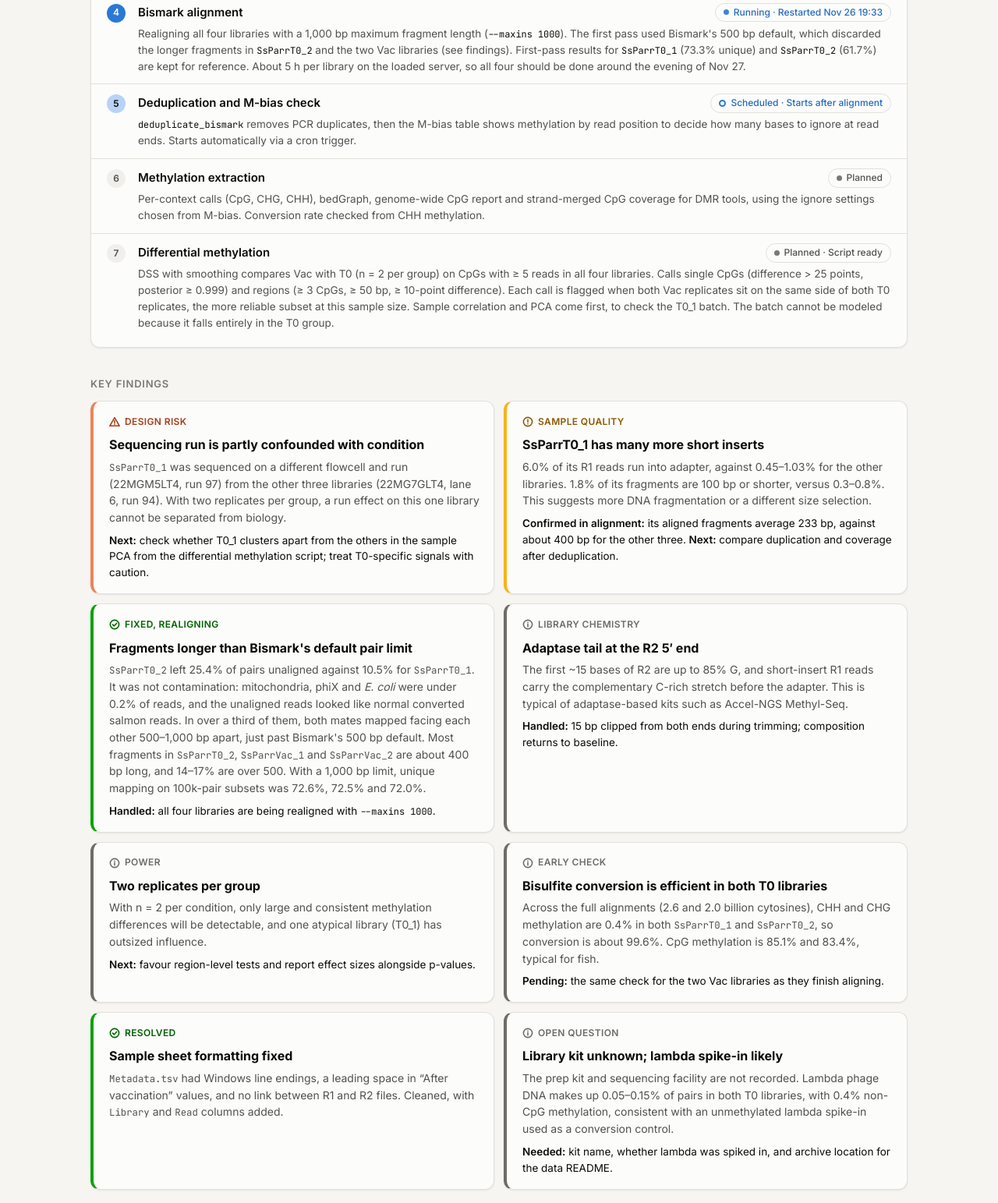
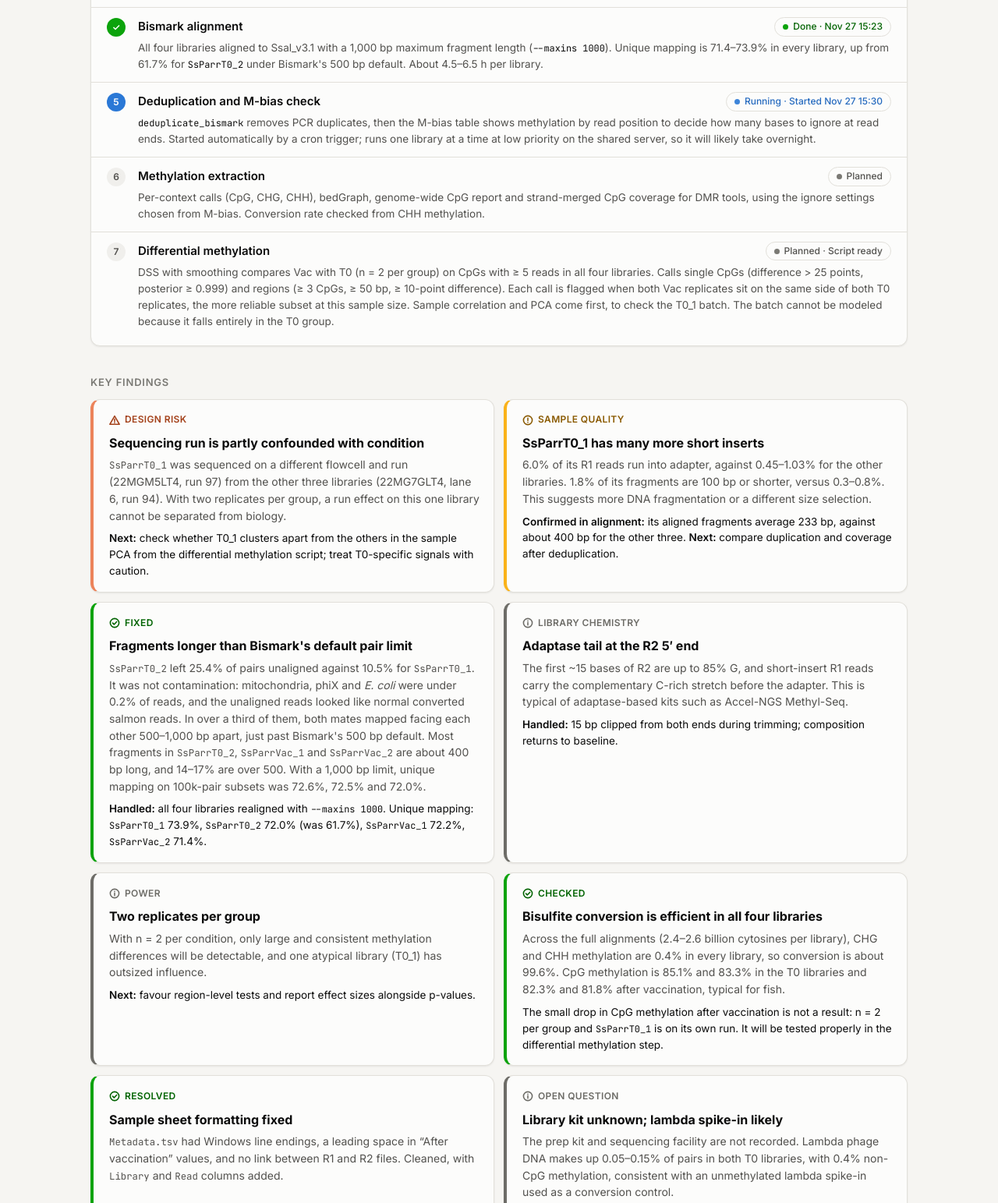
Before and after one commit to sr320/project-salmon-vaccine-wgbs, a plain HTML site: page docs/index.html in a window 1280 px wide. Shown: the part 678-2221 px from the top of the page at 78% size. Drawn offline with Linux system fonts and the light colour scheme.

Commit message:
Dashboard: alignment done for all four libraries; M-bias running
Realigned with --maxins 1000: unique mapping 71.4-73.9% in every library
(SsParrT0_2 up from 61.7% to 72.0%); conversion about 99.6% in all four.
Alignment script now defaults to 3 Bismark instances at nice 19 on the
shared server.

Co-Authored-By: Claude Opus 5.5 <noreply@anthropic.com>

```diff
--- a/docs/index.html
+++ b/docs/index.html
@@ -278,7 +278,7 @@
 <script>
 /* ===== Update this block as the analysis moves forward ===== */
 const DATA = {
-  updated: "2026-11-26 19:35 PST, realignment in progress",
+  updated: "2026-11-27 15:35 PST, alignment done, M-bias running",
   steps: [
     { title: "Raw data and metadata", status: "done",
       detail: "4 paired-end libraries received; checksums recorded; <code>Metadata.tsv</code> cleaned." },
@@ -286,10 +286,10 @@ const DATA = {
       detail: "FastQC and MultiQC on all 8 FASTQ files. Bisulfite composition as expected; adaptase tail found at the R2 5′ end." },
     { title: "Trimming", status: "done",
       detail: "cutadapt: adapters and poly-G removed (q20); 15 bp clipped from R2 5′ and R1 3′. 99.1–99.4% of pairs and 87–89% of bases kept; adapter and overrepresented-sequence flags cleared in FastQC." },
-    { title: "Bismark alignment", status: "running", when: "Restarted Nov 26 19:33",
-      detail: "Realigning all four libraries with a 1,000 bp maximum fragment length (<code>--maxins 1000</code>). The first pass used Bismark's 500 bp default, which discarded the longer fragments in <code>SsParrT0_2</code> and the two Vac libraries (see findings). First-pass results for <code>SsParrT0_1</code> (73.3% unique) and <code>SsParrT0_2</code> (61.7%) are kept for reference. About 5 h per library on the loaded server, so all four should be done around the evening of Nov 27." },
-    { title: "Deduplication and M-bias check", status: "scheduled", when: "Starts after alignment",
-      detail: "<code>deduplicate_bismark</code> removes PCR duplicates, then the M-bias table shows methylation by read position to decide how many bases to ignore at read ends. Starts automatically via a cron trigger." },
+    { title: "Bismark alignment", status: "done", when: "Nov 27 15:23",
+      detail: "All four libraries aligned to Ssal_v3.1 with a 1,000 bp maximum fragment length (<code>--maxins 1000</code>). Unique mapping is 71.4–73.9% in every library, up from 61.7% for <code>SsParrT0_2</code> under Bismark's 500 bp default. About 4.5–6.5 h per library." },
+    { title: "Deduplication and M-bias check", status: "running", when: "Started Nov 27 15:30",
+      detail: "<code>deduplicate_bismark</code> removes PCR duplicates, then the M-bias table shows methylation by read position to decide how many bases to ignore at read ends. Started automatically by a cron trigger; runs one library at a time at low priority on the shared server, so it will likely take overnight." },
     { title: "Methylation extraction", status: "planned",
       detail: "Per-context calls (CpG, CHG, CHH), bedGraph, genome-wide CpG report and strand-merged CpG coverage for DMR tools, using the ignore settings chosen from M-bias. Conversion rate checked from CHH methylation." },
     { title: "Differential methylation", status: "planned", when: "Script ready",
@@ -304,10 +304,10 @@ const DATA = {
       title: "SsParrT0_1 has many more short inserts",
       body: "6.0% of its R1 reads run into adapter, against 0.45–1.03% for the other libraries. 1.8% of its fragments are 100 bp or shorter, versus 0.3–0.8%. This suggests more DNA fragmentation or a different size selection.",
       action: "<b>Confirmed in alignment:</b> its aligned fragments average 233 bp, against about 400 bp for the other three. <b>Next:</b> compare duplication and coverage after deduplication." },
-    { level: "resolved", tag: "Fixed, realigning",
+    { level: "resolved", tag: "Fixed",
       title: "Fragments longer than Bismark's default pair limit",
       body: "<code>SsParrT0_2</code> left 25.4% of pairs unaligned against 10.5% for <code>SsParrT0_1</code>. It was not contamination: mitochondria, phiX and <i>E. coli</i> were under 0.2% of reads, and the unaligned reads looked like normal converted salmon reads. In over a third of them, both mates mapped facing each other 500–1,000 bp apart, just past Bismark's 500 bp default. Most fragments in <code>SsParrT0_2</code>, <code>SsParrVac_1</code> and <code>SsParrVac_2</code> are about 400 bp long, and 14–17% are over 500. With a 1,000 bp limit, unique mapping on 100k-pair subsets was 72.6%, 72.5% and 72.0%.",
-      action: "<b>Handled:</b> all four libraries are being realigned with <code>--maxins 1000</code>." },
+      action: "<b>Handled:</b> all four libraries realigned with <code>--maxins 1000</code>. Unique mapping: <code>SsParrT0_1</code> 73.9%, <code>SsParrT0_2</code> 72.0% (was 61.7%), <code>SsParrVac_1</code> 72.2%, <code>SsParrVac_2</code> 71.4%." },
     { level: "info", tag: "Library chemistry",
       title: "Adaptase tail at the R2 5′ end",
       body: "The first ~15 bases of R2 are up to 85% G, and short-insert R1 reads carry the complementary C-rich stretch before the adapter. This is typical of adaptase-based kits such as Accel-NGS Methyl-Seq.",
@@ -316,10 +316,10 @@ const DATA = {
       title: "Two replicates per group",
       body: "With n = 2 per condition, only large and consistent methylation differences will be detectable, and one atypical library (T0_1) has outsized influence.",
       action: "<b>Next:</b> favour region-level tests and report effect sizes alongside p-values." },
-    { level: "info", tag: "Early check",
-      title: "Bisulfite conversion is efficient in both T0 libraries",
-      body: "Across the full alignments (2.6 and 2.0 billion cytosines), CHH and CHG methylation are 0.4% in both <code>SsParrT0_1</code> and <code>SsParrT0_2</code>, so conversion is about 99.6%. CpG methylation is 85.1% and 83.4%, typical for fish.",
-      action: "<b>Pending:</b> the same check for the two Vac libraries as they finish aligning." },
+    { level: "resolved", tag: "Checked",
+      title: "Bisulfite conversion is efficient in all four libraries",
+      body: "Across the full alignments (2.4–2.6 billion cytosines per library), CHG and CHH methylation are 0.4% in every library, so conversion is about 99.6%. CpG methylation is 85.1% and 83.3% in the T0 libraries and 82.3% and 81.8% after vaccination, typical for fish.",
+      action: "The small drop in CpG methylation after vaccination is not a result: n = 2 per group and <code>SsParrT0_1</code> is on its own run. It will be tested properly in the differential methylation step." },
     { level: "resolved", tag: "Resolved",
       title: "Sample sheet formatting fixed",
       body: "<code>Metadata.tsv</code> had Windows line endings, a leading space in “After vaccination” values, and no link between R1 and R2 files. Cleaned, with <code>Library</code> and <code>Read</code> columns added.",
@@ -330,10 +330,10 @@ const DATA = {
       action: "<b>Needed:</b> kit name, whether lambda was spiked in, and archive location for the data README." }
   ],
   samples: [
-    { lib: "SsParrT0_1",  cond: "Before", rep: 1, pairs: 77603127, fc: "22MGM5LT4 · 1", adapter: 6.04, dup: 21.4, flag: true },
-    { lib: "SsParrT0_2",  cond: "Before", rep: 2, pairs: 68776693, fc: "22MG7GLT4 · 6", adapter: 0.89, dup: 24.7 },
-    { lib: "SsParrVac_1", cond: "After",  rep: 1, pairs: 69143094, fc: "22MG7GLT4 · 6", adapter: 1.03, dup: 24.1 },
-    { lib: "SsParrVac_2", cond: "After",  rep: 2, pairs: 70172391, fc: "22MG7GLT4 · 6", adapter: 0.45, dup: 24.3 }
+    { lib: "SsParrT0_1",  cond: "Before", rep: 1, pairs: 77603127, fc: "22MGM5LT4 · 1", adapter: 6.04, dup: 21.4, mapping: 73.9, flag: true },
+    { lib: "SsParrT0_2",  cond: "Before", rep: 2, pairs: 68776693, fc: "22MG7GLT4 · 6", adapter: 0.89, dup: 24.7, mapping: 72.0 },
+    { lib: "SsParrVac_1", cond: "After",  rep: 1, pairs: 69143094, fc: "22MG7GLT4 · 6", adapter: 1.03, dup: 24.1, mapping: 72.2 },
+    { lib: "SsParrVac_2", cond: "After",  rep: 2, pairs: 70172391, fc: "22MG7GLT4 · 6", adapter: 0.45, dup: 24.3, mapping: 71.4 }
   ]
 };
 /* ========================================================== */
```
Also changed, not shown: 1 other file.
